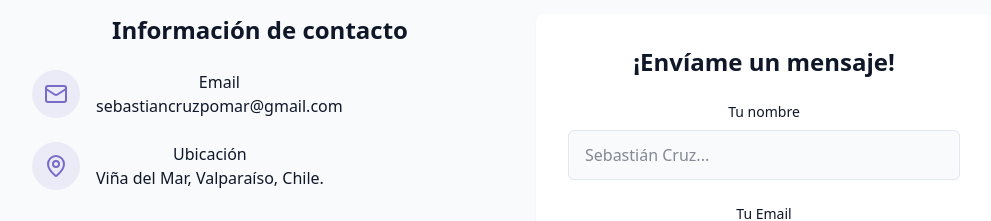
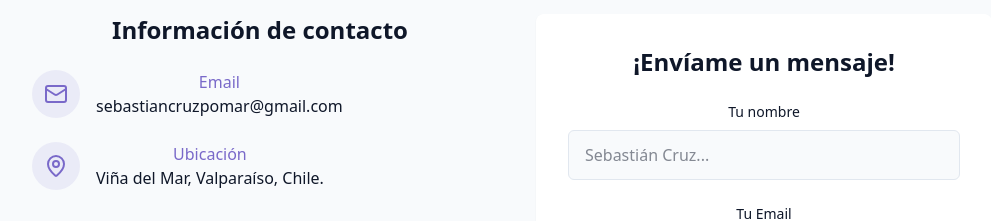
Before and after one commit to sebacruz1/Portafolio, a React (Vite) app: page / in a window 1280 px wide. Shown: the part 2548-2769 px from the top of the page, without its empty margins (128-1119 px from the left). Built offline with nearby package versions, Linux system fonts and the light colour scheme.

Commit message:
error de tipeo

```diff
--- a/src/components/Contacto.jsx
+++ b/src/components/Contacto.jsx
@@ -41,7 +41,7 @@ export const Contacto = () => {
                   <Mail className="h-6 w-6 text-primary" />
                 </div>
                 <div>
-                  <h4 className="font-medium">Email</h4>
+                  <h4 className="font-medium text-primary">Email</h4>
                   <a
                     href="mailto:sebastiancruzpomar@gmail.com"
                     className="text-muted-foreground hover:text-primary transition-colors"
@@ -56,7 +56,7 @@ export const Contacto = () => {
                   <MapPin className="h-6 w-6 text-primary" />
                 </div>
                 <div>
-                  <h4 className="font-medium">Ubicación</h4>
+                  <h4 className="font-medium text-primary" >Ubicación</h4>
                   <p className="text-muted-foreground">Viña del Mar, Valparaíso, Chile.</p>
                 </div>
               </div>
```
